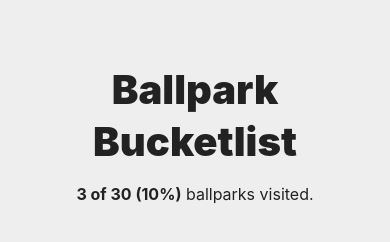
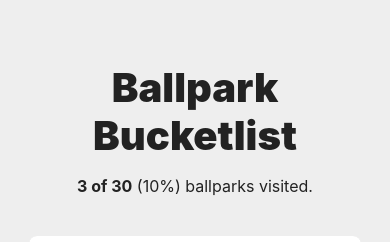
Before and after one commit to derekpcollins/ballpark-bucketlist, a plain HTML site: page src/index.html in a window 390 px wide. Shown: the top 242 px of the page. Drawn offline with Linux system fonts and the light colour scheme.

Commit message:
Updated progress

```diff
--- a/src/assets/css/app.css
+++ b/src/assets/css/app.css
@@ -123,7 +123,7 @@ h1 {
 @media only screen and (min-width: 320px) and (max-width: 480px) {
   h1 {
     font-size: 40px;
-    line-height: 52px;
+    line-height: 48px;
     width: 85%;
     margin-top: 64px;
     margin-left: auto;
--- a/src/assets/js/app.js
+++ b/src/assets/js/app.js
@@ -19,9 +19,9 @@ const addProgress = (data, el) => {
     totalNumVisited +
     " of " +
     totalNum +
-    " (" +
+    "</strong> (" +
     percentVisited +
-    "%)</strong> ballparks visited.";
+    "%) ballparks visited.";
 };
 
 const cloneTemplate = () => {
--- a/src/index.html
+++ b/src/index.html
@@ -31,7 +31,7 @@
       rel="stylesheet"
     />
 
-    <link rel="stylesheet" href="./assets/css/app.css?v=1.2" />
+    <link rel="stylesheet" href="./assets/css/app.css?v=1.3" />
   </head>
 
   <body>
```
